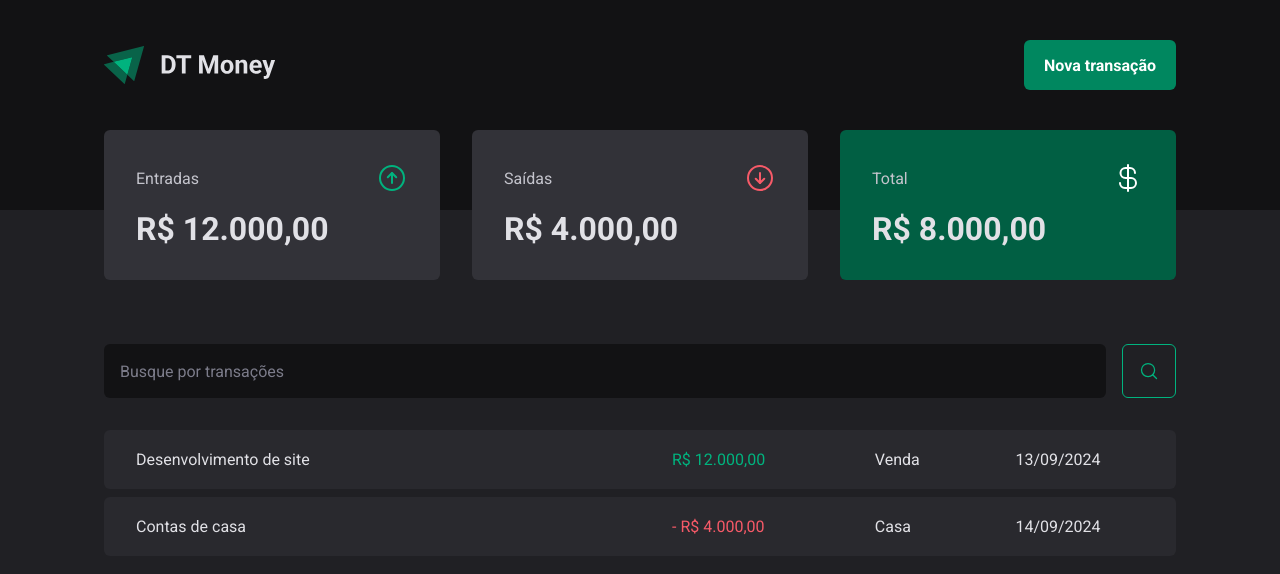
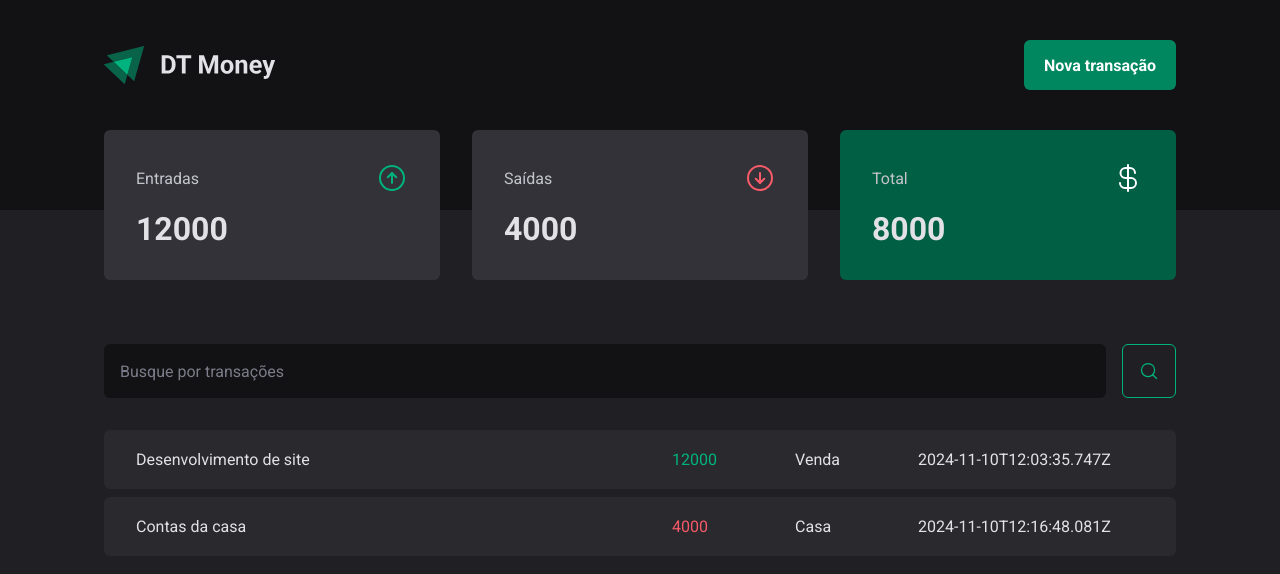
Before and after one commit to juninho15830/03-dt-money, a React (Vite) app: page / in a window 1280 px wide. Shown: the top 574 px of the page. Built offline with nearby package versions, Linux system fonts and the light colour scheme; data requests are answered from the project's data file.

Commit message:
fetch api

```diff
--- a/src/App.tsx
+++ b/src/App.tsx
@@ -3,6 +3,7 @@
 import { defaultTheme } from './styles/themes/default'
 import { GlobalStyle } from './styles/global'
 import { Transactions } from './pages/Transactions'
+import { TransactionsProvider } from './contexts/TransactionsContext'
 
 export function App() {
 
@@ -10,7 +11,9 @@
     <ThemeProvider theme={defaultTheme}>
       <GlobalStyle />
 
-      <Transactions />
+      <TransactionsProvider>
+        <Transactions />
+      </TransactionsProvider>
     </ThemeProvider>
   )
 }
--- a/src/components/Summary/index.tsx
+++ b/src/components/Summary/index.tsx
@@ -1,7 +1,30 @@
 import { ArrowCircleDown, ArrowCircleUp, CurrencyDollar } from "phosphor-react";
 import { SummaryCard, SummaryContainer } from "./styles";
+import { useContext } from "react";
+import { TransactionsContext } from "../../contexts/TransactionsContext";
 
 export function Summary() {
+    const { transactions } = useContext(TransactionsContext)
+
+    const summary = transactions.reduce(
+        (acc, transaction) => {
+            if (transaction.type === 'income') {
+                acc.income += transaction.price
+                acc.total += transaction.price
+            } else {
+                acc.outcome += transaction.price
+                acc.total -= transaction.price
+            }
+
+            return acc;
+        },
+        {
+            income: 0,
+            outcome: 0,
+            total: 0
+        }
+    )
+
     return(
         <SummaryContainer>
             <SummaryCard>
@@ -10,7 +33,7 @@
                     <ArrowCircleUp size={32} color="#00b37e"/>
                 </header>
 
-                <strong>R$ 12.000,00</strong>
+                <strong>{summary.income}</strong>
             </SummaryCard>
 
             <SummaryCard>
@@ -19,7 +42,7 @@
                     <ArrowCircleDown size={32} color="#f75a68"/>
                 </header>
 
-                <strong>R$ 4.000,00</strong>
+                <strong>{summary.outcome}</strong>
             </SummaryCard>
 
             <SummaryCard variant="green">
@@ -28,7 +51,7 @@
                     <CurrencyDollar size={32} color="#fff"/>
                 </header>
 
-                <strong>R$ 8.000,00</strong>
+                <strong>{summary.total}</strong>
             </SummaryCard>
         </SummaryContainer>
     )
--- /dev/null
+++ b/src/contexts/TransactionsContext.tsx
@@ -0,0 +1,41 @@
+import { createContext, ReactNode, useEffect, useState } from "react";
+
+interface Transaction {
+    id: number;
+    description: string;
+    type: 'income' | 'outcome';
+    price: number;
+    category: string;
+    createdAt: string;
+}
+
+interface TransactionContextType {
+    transactions: Transaction[];
+}
+
+interface TransactionsProviderProps {
+    children: ReactNode
+}
+
+export const TransactionsContext = createContext({} as TransactionContextType);
+
+export function TransactionsProvider({ children }: TransactionsProviderProps) {
+    const [transactions, setTransactions] = useState<Transaction[]>([])
+
+    async function loadTransactions() {
+        const response = await fetch('http://localhost:3000/transactions')
+        const data = await response.json()
+
+        setTransactions(data)
+    }
+
+    useEffect(() => {
+        loadTransactions()
+    }, [])
+
+    return (
+        <TransactionsContext.Provider value={{ transactions }}>
+            {children}
+        </TransactionsContext.Provider>
+    )
+}
--- a/src/pages/Transactions/index.tsx
+++ b/src/pages/Transactions/index.tsx
@@ -1,9 +1,13 @@
+import { useContext } from "react";
 import { Header } from "../../components/Header";
 import { Summary } from "../../components/Summary";
 import { SearchForm } from "./components/SearchForm";
 import { PriceHighLight, TransactionsContainer, TransactionsTable } from "./styles";
+import { TransactionsContext } from "../../contexts/TransactionsContext";
 
 export function Transactions() {
+    const { transactions } = useContext(TransactionsContext)
+
     return (
         <div>
            <Header />
@@ -13,26 +17,20 @@
                 <SearchForm />
                 <TransactionsTable>
                     <tbody>
-                        <tr>
-                            <td width="50%">Desenvolvimento de site</td>
-                            <td>
-                                <PriceHighLight variant="income">
-                                    R$ 12.000,00
-                                </PriceHighLight>
-                            </td>
-                            <td>Venda</td>
-                            <td>13/09/2024</td>
-                        </tr>
-                        <tr>
-                            <td width="50%">Contas de casa</td>
-                            <td>
-                                <PriceHighLight variant="outcome">
-                                    - R$ 4.000,00
-                                </PriceHighLight>
-                            </td>
-                            <td>Casa</td>
-                            <td>14/09/2024</td>
-                        </tr>
+                        {transactions.map(transaction => {
+                            return (
+                                <tr key={transaction.id}>
+                                    <td width="50%">{transaction.description}</td>
+                                    <td>
+                                        <PriceHighLight variant={transaction.type}>
+                                            {transaction.price}
+                                        </PriceHighLight>
+                                    </td>
+                                    <td>{transaction.category}</td>
+                                    <td>{transaction.createdAt}</td>
+                                </tr>
+                            )
+                        })}
                     </tbody>
                 </TransactionsTable>
             </TransactionsContainer>
```
